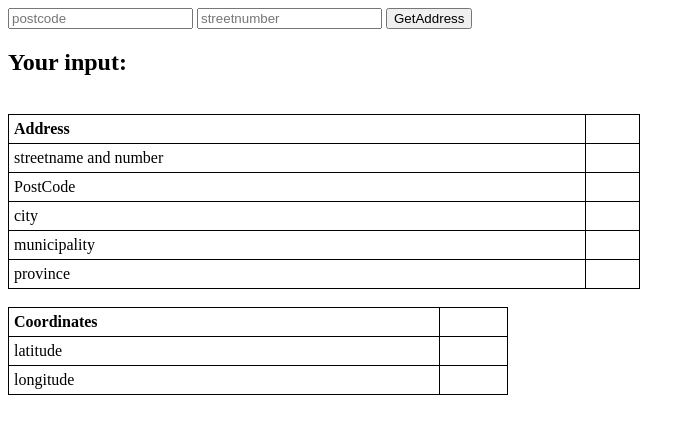
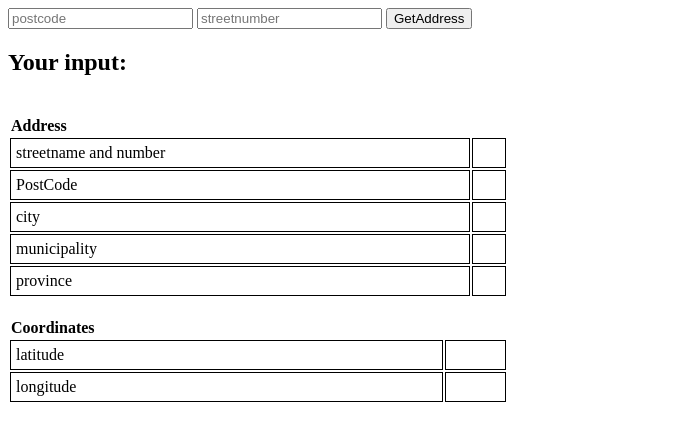
Before and after one commit to advanbergen/AddressLookup, a plain HTML site: page AddressLookupSPA/index.html in a window 1280 px wide. Shown: the whole page, without its empty margins (0-695 px from the left). Drawn offline with nearby package versions, Linux system fonts and the light colour scheme.

Commit message:
Style improvements

```diff
--- a/AddressLookupSPA/index.html
+++ b/AddressLookupSPA/index.html
@@ -7,12 +7,12 @@
     <link href="css/styles.css" rel="stylesheet" />-->
     <link href="Content/ui-bootstrap-csp.css" rel="stylesheet" />
     <style>
-        table, th, td {
+        th {
+            text-align: left;
+        }
+        td {
             border: 1px solid black;
             border-collapse: collapse;
-        }
-
-        th, td {
             padding: 5px;
             text-align: left;
         }
@@ -25,7 +25,7 @@
         <button class="btn btn-success" ng-click="vm.getAddress()">GetAddress</button>
         <h2>Your input: {{vm.postcode}}{{vm.streetnumber}} </h2>
         <br />
-        <table style="width:50%">
+        <table style="width:500px">
             <tr>
                 <th>Address</th>
                 <th>&nbsp;</th>
```
